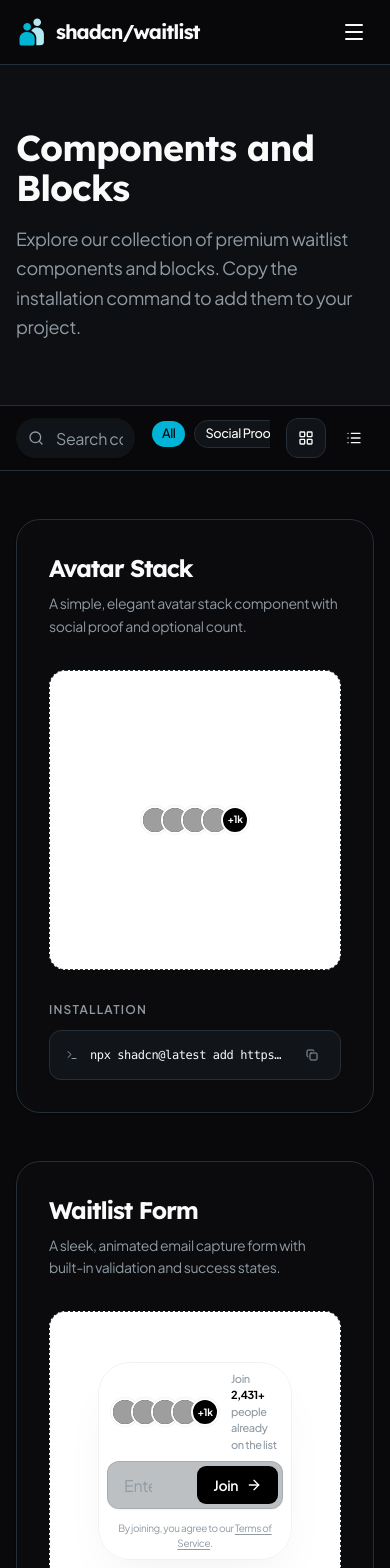
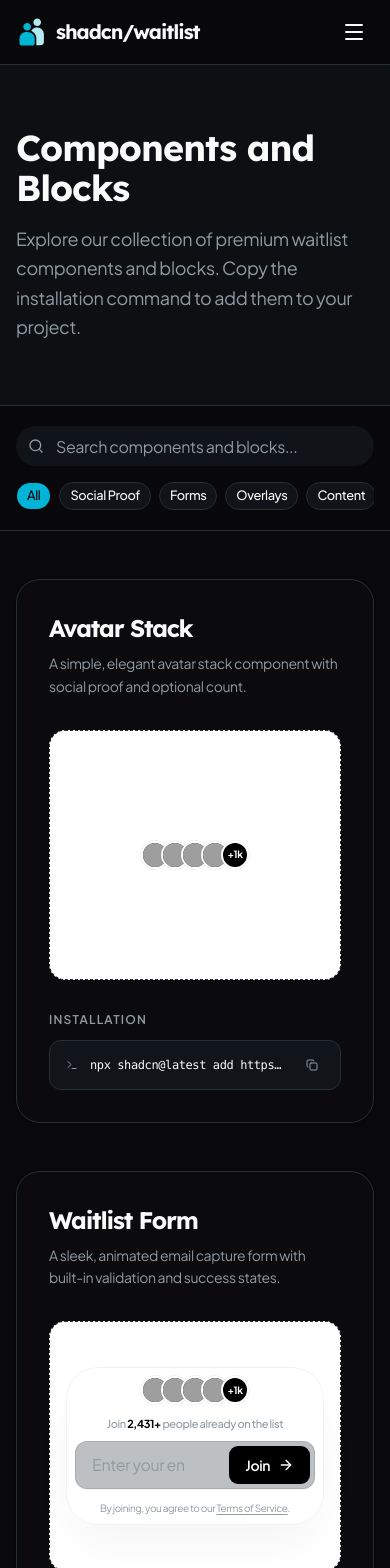
Before and after one commit to maryojo/shadcn-waitlist, a Next.js app: page /components in a window 390 px wide. Shown: the top 1568 px of the page. Built offline with nearby package versions, Linux system fonts and the light colour scheme; grey boxes are pictures that could not be loaded.

Commit message:
fix mobile responsiveness

```diff
--- a/src/app/components/page.tsx
+++ b/src/app/components/page.tsx
@@ -45,7 +45,7 @@
 
       {/* Toolbar */}
       <div className="sticky top-16 z-40 bg-background/95 backdrop-blur supports-[backdrop-filter]:bg-background/60 border-b">
-        <div className="container px-4 mx-auto h-16 flex items-center justify-between gap-4">
+        <div className="container px-4 py-5 md:py-0 md:mx-auto h-fit md:h-16 flex flex-col md:flex-row md:items-center md:justify-between gap-4">
           <div className="relative flex-1 max-w-md">
             <Search className="absolute left-3 top-1/2 -translate-y-1/2 w-4 h-4 text-muted-foreground" />
             <Input
@@ -55,7 +55,7 @@
               onChange={(e) => setSearch(e.target.value)}
             />
           </div>
-          <div className="flex-1 flex items-center gap-2 overflow-x-auto pb-2 sm:pb-0 scrollbar-hide">
+          <div className="flex-1 flex items-center gap-2 overflow-x-auto md:pb-2 scrollbar-hide">
             {categories.map((cat) => (
               <Button
                 key={cat}
@@ -68,7 +68,7 @@
               </Button>
             ))}
           </div>
-          <div className="flex items-center space-x-2">
+          <div className="hidden md:flex items-center space-x-2">
             <Button
               variant={viewMode === "grid" ? "outline" : "ghost"}
               size="icon"
@@ -107,7 +107,7 @@
                   </div>
 
                   {/* Preview Area */}
-                  <div className="bg-white rounded-2xl p-12 border border-dashed flex items-center justify-center min-h-[300px] mb-8">
+                  <div className="bg-white rounded-2xl px-4 md:p-12 border border-dashed flex items-center justify-center min-h-[250px] md:min-h-[300px] mb-8">
                     {comp.component}
                   </div>
 
--- a/src/registry/components/stacked-testimonials.tsx
+++ b/src/registry/components/stacked-testimonials.tsx
@@ -77,7 +77,7 @@
         </h3>
       </div>
 
-      <div className="relative bg-[#F4F4F6] rounded-3xl p-6 sm:p-10 min-h-[460px] flex items-center justify-center overflow-hidden">
+      <div className="relative bg-[#F4F4F6] rounded-3xl p-6 sm:p-10 min-h-[380px] sm:min-h-[460px] flex items-center justify-center overflow-hidden">
         {/* Navigation Arrows */}
         <div className="absolute top-4 left-8 z-20">
           <button
@@ -99,7 +99,7 @@
         </div>
 
         {/* Stacked Cards Container */}
-        <div className="relative w-full max-w-[480px] h-[320px]">
+        <div className="relative w-full md:max-w-[480px] h-[260px] sm:h-[320px]">
           <AnimatePresence mode="popLayout">
             {getVisibleCards().map(({ item, offset }) => {
               const isTop = offset === 0;
@@ -117,8 +117,8 @@
                   animate={{
                     opacity: 1,
                     scale: 1,
-                    y: offset * 8,
-                    rotateZ: offset === 0 ? 0 : offset === 1 ? -4 : 4,
+                    y: offset * 6,
+                    rotateZ: offset === 0 ? 0 : offset === 1 ? -3 : 3,
                     zIndex: 10 - offset,
                   }}
                   exit={{
@@ -131,10 +131,10 @@
                     duration: 0.4,
                     ease: "easeInOut",
                   }}
-                  className="absolute inset-0 bg-white rounded-2xl shadow-[0_8px_30px_rgb(0,0,0,0.04)] border border-gray-100 px-8 pt-8 pb-10 flex flex-col justify-between"
+                  className="absolute inset-0 bg-white rounded-2xl shadow-[0_8px_30px_rgb(0,0,0,0.04)] border border-gray-100 px-5 pt-5 pb-6 sm:px-8 sm:pt-8 sm:pb-10 flex flex-col justify-between"
                 >
-                  <div className="mb-6">
-                    <p className="text-gray-700 text-lg leading-relaxed font-medium">
+                  <div className="mb-4 sm:mb-6">
+                    <p className="text-gray-700 text-sm sm:text-lg leading-relaxed font-medium line-clamp-5 sm:line-clamp-none">
                       "{item.content}"
                     </p>
                   </div>
--- a/src/registry/components/waitlist-dialog.tsx
+++ b/src/registry/components/waitlist-dialog.tsx
@@ -60,7 +60,7 @@
       <DialogContent className="sm:max-w-[440px] rounded-3xl p-0 overflow-hidden border-none shadow-2xl bg-white text-slate-950">
         <div className="absolute inset-0 bg-gradient-to-br from-primary/10 via-transparent to-primary/5 pointer-events-none" />
         <div className="relative p-8 pt-10">
-          <DialogHeader className="space-y-3 mb-6">
+          <DialogHeader className="space-y-1 md:space-y-3 mb-6">
             <div className="mx-auto w-12 h-12 relative mb-2">
               <Image
                 src="/waitlist-logo-black-outline.svg"
--- a/src/registry/components/waitlist-form.tsx
+++ b/src/registry/components/waitlist-form.tsx
@@ -109,7 +109,7 @@
             noValidate
             {...props}
           >
-            <div className="flex items-center gap-3 px-1 mb-2">
+            <div className="flex flex-col md:flex-row items-center gap-3 px-1 mb-2">
               <AvatarStack />
               <p className="text-[11px] text-muted-foreground font-medium">
                 Join <span className="text-black font-bold">2,431+</span> people already on the list
```
